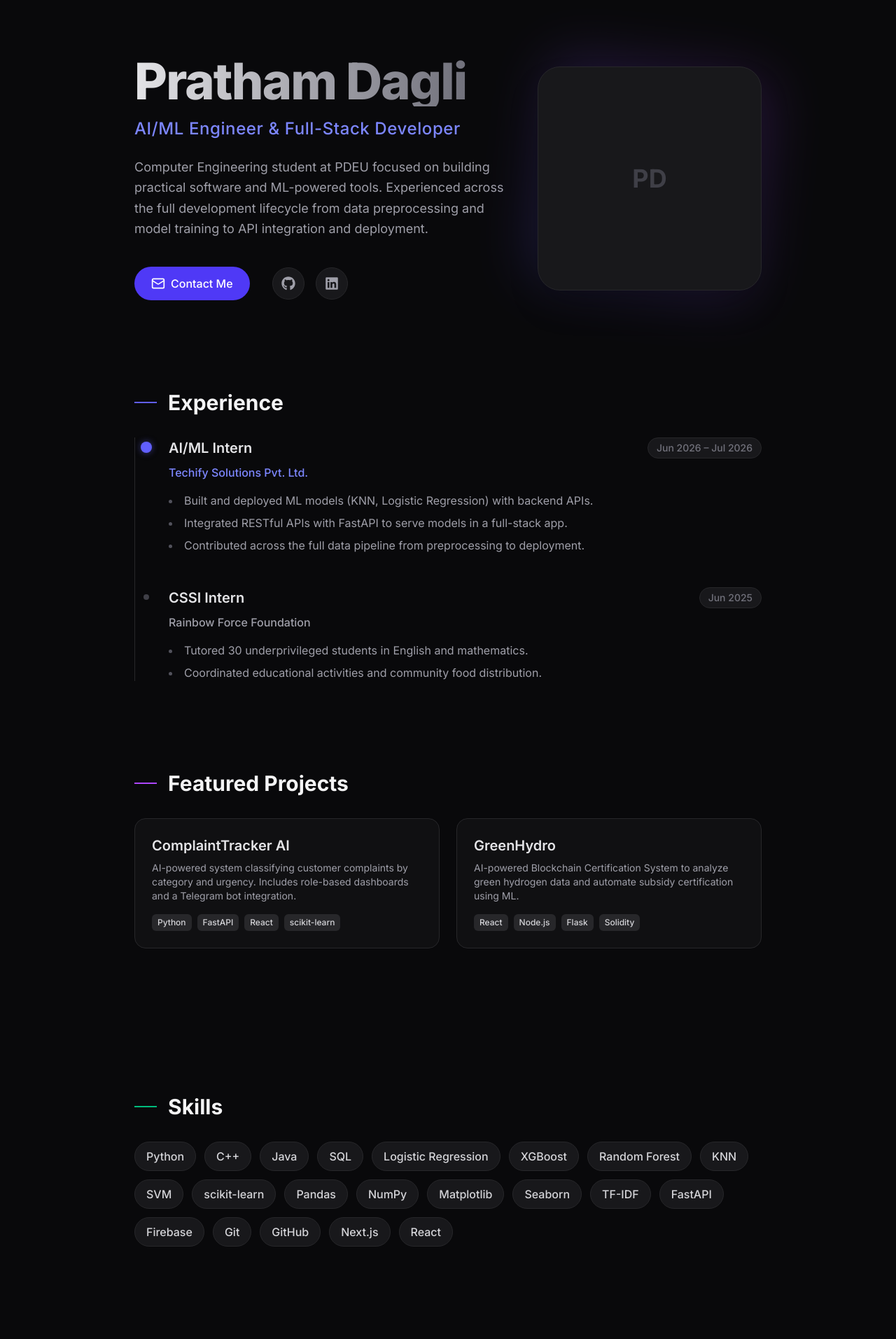
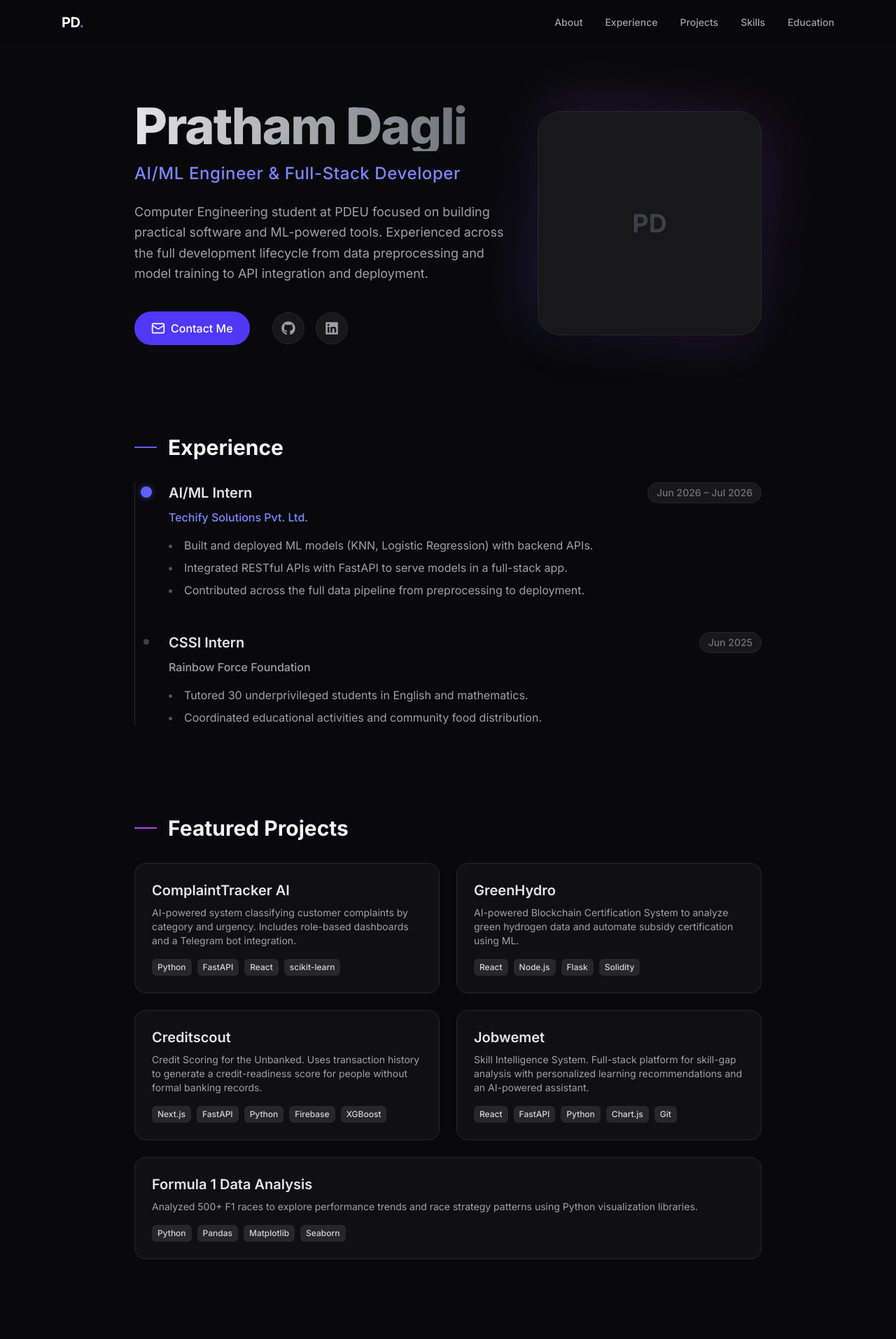
Before and after one commit to prathamdagli/personal-website, a Next.js app: page / in a window 1280 px wide. Shown: the top 1913 px of the page at 70% size. Built offline with nearby package versions, Linux system fonts and the light colour scheme.

Commit message:
feat: add sticky navbar and remaining projects

```diff
--- a/src/app/page.tsx
+++ b/src/app/page.tsx
@@ -4,8 +4,22 @@ import { FaGithub, FaLinkedin } from 'react-icons/fa';
 
 export default function Home() {
   return (
-    <main className="min-h-screen bg-zinc-950 text-zinc-50 font-[family-name:var(--font-geist-sans)] flex flex-col items-center justify-center p-8 sm:p-20">
-      <div className="max-w-4xl w-full flex flex-col md:flex-row items-center gap-12">
+    <main className="min-h-screen bg-zinc-950 text-zinc-50 font-[family-name:var(--font-geist-sans)] flex flex-col items-center p-8 sm:p-20 relative">
+      {/* Navigation Bar */}
+      <nav className="fixed top-0 left-0 w-full bg-zinc-950/80 backdrop-blur-md z-50 border-b border-zinc-900/50">
+        <div className="max-w-6xl mx-auto px-6 h-16 flex items-center justify-between">
+          <span className="text-xl font-bold text-white tracking-tight">PD<span className="text-indigo-500">.</span></span>
+          <div className="hidden md:flex gap-8 text-sm font-medium text-zinc-400">
+            <a href="#about" className="hover:text-indigo-400 transition-colors">About</a>
+            <a href="#experience" className="hover:text-indigo-400 transition-colors">Experience</a>
+            <a href="#projects" className="hover:text-indigo-400 transition-colors">Projects</a>
+            <a href="#skills" className="hover:text-indigo-400 transition-colors">Skills</a>
+            <a href="#education" className="hover:text-indigo-400 transition-colors">Education</a>
+          </div>
+        </div>
+      </nav>
+
+      <div id="about" className="max-w-4xl w-full flex flex-col md:flex-row items-center gap-12 mt-16">
         {/* Profile Info */}
         <div className="flex-1 flex flex-col items-center md:items-start text-center md:text-left gap-6">
           <div className="space-y-4">
@@ -52,7 +66,7 @@ export default function Home() {
       </div>
 
       {/* Experience Section */}
-      <section className="max-w-4xl w-full mt-32">
+      <section id="experience" className="max-w-4xl w-full mt-32 scroll-mt-24">
         <h3 className="text-3xl font-bold text-zinc-100 mb-8 flex items-center gap-4">
           <span className="w-8 h-[2px] bg-indigo-500"></span>
           Experience
@@ -89,7 +103,7 @@ export default function Home() {
       </section>
 
       {/* Projects Section */}
-      <section className="max-w-4xl w-full mt-32 mb-20">
+      <section id="projects" className="max-w-4xl w-full mt-32 mb-20 scroll-mt-24">
         <h3 className="text-3xl font-bold text-zinc-100 mb-8 flex items-center gap-4">
           <span className="w-8 h-[2px] bg-purple-500"></span>
           Featured Projects
@@ -119,10 +133,46 @@ export default function Home() {
               ))}
             </div>
           </div>
+
+          <div className="bg-zinc-900/50 border border-zinc-800 p-6 rounded-2xl hover:border-emerald-500/50 transition-colors group">
+            <h4 className="text-xl font-semibold text-zinc-200 mb-2 group-hover:text-emerald-400 transition-colors">Creditscout</h4>
+            <p className="text-zinc-400 text-sm mb-4 line-clamp-3">
+              Credit Scoring for the Unbanked. Uses transaction history to generate a credit-readiness score for people without formal banking records.
+            </p>
+            <div className="flex flex-wrap gap-2">
+              {['Next.js', 'FastAPI', 'Python', 'Firebase', 'XGBoost'].map(tech => (
+                <span key={tech} className="text-xs font-medium text-zinc-300 bg-zinc-800 px-2 py-1 rounded-md">{tech}</span>
+              ))}
+            </div>
+          </div>
+
+          <div className="bg-zinc-900/50 border border-zinc-800 p-6 rounded-2xl hover:border-blue-500/50 transition-colors group">
+            <h4 className="text-xl font-semibold text-zinc-200 mb-2 group-hover:text-blue-400 transition-colors">Jobwemet</h4>
+            <p className="text-zinc-400 text-sm mb-4 line-clamp-3">
+              Skill Intelligence System. Full-stack platform for skill-gap analysis with personalized learning recommendations and an AI-powered assistant.
+            </p>
+            <div className="flex flex-wrap gap-2">
+              {['React', 'FastAPI', 'Python', 'Chart.js', 'Git'].map(tech => (
+                <span key={tech} className="text-xs font-medium text-zinc-300 bg-zinc-800 px-2 py-1 rounded-md">{tech}</span>
+              ))}
+            </div>
+          </div>
+
+          <div className="bg-zinc-900/50 border border-zinc-800 p-6 rounded-2xl hover:border-rose-500/50 transition-colors group md:col-span-2">
+            <h4 className="text-xl font-semibold text-zinc-200 mb-2 group-hover:text-rose-400 transition-colors">Formula 1 Data Analysis</h4>
+            <p className="text-zinc-400 text-sm mb-4 line-clamp-3">
+              Analyzed 500+ F1 races to explore performance trends and race strategy patterns using Python visualization libraries.
+            </p>
+            <div className="flex flex-wrap gap-2">
+              {['Python', 'Pandas', 'Matplotlib', 'Seaborn'].map(tech => (
+                <span key={tech} className="text-xs font-medium text-zinc-300 bg-zinc-800 px-2 py-1 rounded-md">{tech}</span>
+              ))}
+            </div>
+          </div>
         </div>
       </section>
       {/* Skills Section */}
-      <section className="max-w-4xl w-full mt-32">
+      <section id="skills" className="max-w-4xl w-full mt-32 scroll-mt-24">
         <h3 className="text-3xl font-bold text-zinc-100 mb-8 flex items-center gap-4">
           <span className="w-8 h-[2px] bg-emerald-500"></span>
           Skills
@@ -142,7 +192,7 @@ export default function Home() {
       </section>
 
       {/* Education & Certifications */}
-      <section className="max-w-4xl w-full mt-32 mb-32 grid grid-cols-1 md:grid-cols-2 gap-12">
+      <section id="education" className="max-w-4xl w-full mt-32 mb-32 grid grid-cols-1 md:grid-cols-2 gap-12 scroll-mt-24">
         <div>
           <h3 className="text-3xl font-bold text-zinc-100 mb-8 flex items-center gap-4">
             <span className="w-8 h-[2px] bg-blue-500"></span>
@@ -173,8 +223,10 @@ export default function Home() {
             {[
               'Fundamentals of Deep Learning — NVIDIA',
               'AWS APAC Solutions Architecture Job Simulation',
+              'Deloitte Australia Technology Job Simulation',
               'NumPy and Pandas in Python — Infosys Springboard',
-              'Python 101 for Data Science — Cognitive Class, IBM'
+              'Python 101 for Data Science — Cognitive Class, IBM',
+              'Basics of Finance — HP LIFE'
             ].map(cert => (
               <li key={cert} className="flex items-start gap-3 text-zinc-400">
                 <span className="text-orange-500 mt-1">✦</span>
```
